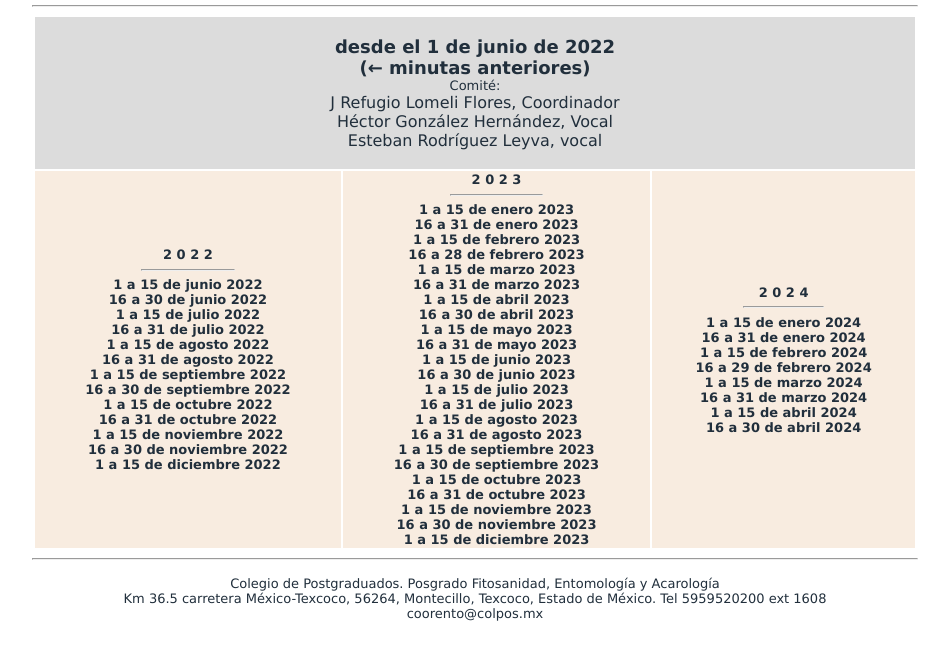
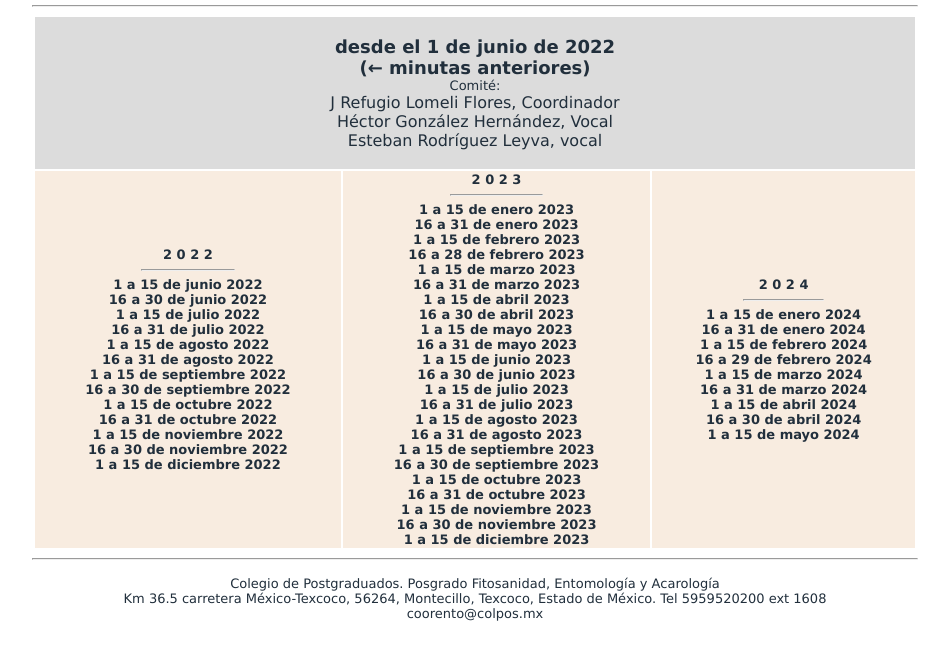
Before and after one commit to valdezjorge/minutas, a plain HTML site: page comite_academico_actual.html in a window 1280 px wide. Shown: the part 119-778 px from the top of the page, without its empty margins (165-1114 px from the left). Drawn offline with Linux system fonts and the light colour scheme.

Commit message:
Update comite_academico_actual.html

```diff
--- a/comite_academico_actual.html
+++ b/comite_academico_actual.html
@@ -75,6 +75,7 @@
 <a href="https://drive.google.com/file/d/16Giw145UtSnVtL25bQvTymWnQ05nnPAC/view?usp=sharing"text-decoration: none"><b>16 a 31 de marzo 2024</b></a><br>
 <a href="https://drive.google.com/file/d/1XDA8Y_2NivNzEdmqu2mRR45WpC92-M9k/view?usp=sharing"text-decoration: none"><b>1 a 15 de abril 2024</b></a><br>
 <a href="https://drive.google.com/file/d/1ee_mpX6SasBK9Ma2YG8zgqaduraMKJ5_/view?usp=sharing"text-decoration: none"><b>16 a 30 de abril 2024</b></a><br>
+<a href="https://drive.google.com/file/d/1009i7bw1BSgHSXSaE7EHj7rptsZDoDZf/view?usp=sharing"text-decoration: none"><b>1 a 15 de mayo 2024</b></a><br>
 
 
 	</font></td>
```
